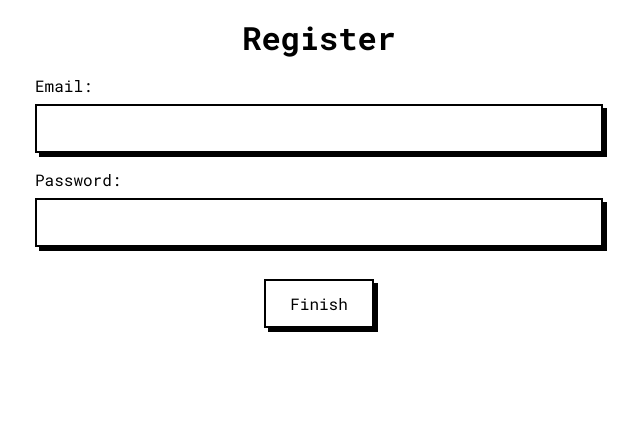
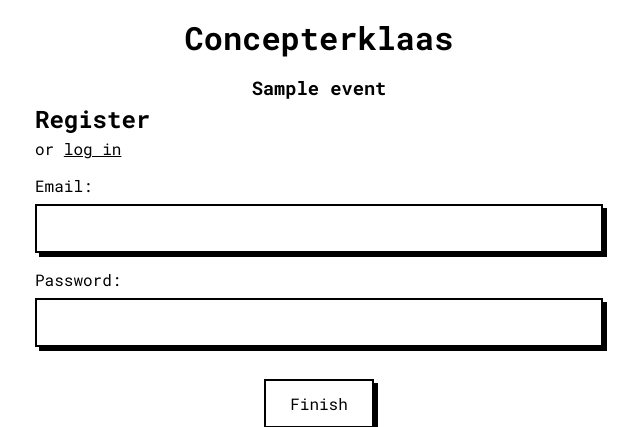
Before and after one commit to carpelli/concepterklaas, a Python web app: template app/templates/new-event/step3.html in a window 1280 px wide. Shown: the top 427 px of the page, without its empty margins (321-961 px from the left). Run offline with Jinja, Linux system fonts and the light colour scheme; the template is opened without the code that fills it: most values are stand-ins (such as "Sample title", 1, 10 or a date in 2020).

Commit message:
also add the link

```diff
--- a/app/templates/new-event/step3.html
+++ b/app/templates/new-event/step3.html
@@ -1,7 +1,12 @@
 {% extends 'base.html' %}
 {% block title %}Register as host{% endblock %}
 {% block content %}
-    <h1>Register</h1>
+    <h1>Concepterklaas</h1>
+    <h3 class="text-center">{{ event.name }}</h3>
+    <h2>Register</h2>
+    <p>
+        or <a href="{{ url_for('login', new_event=True) }}">log in</a>
+    </p>
     <form method="post">
         <label for="email">Email:</label>
         <input type="email" name="email" required />
```
